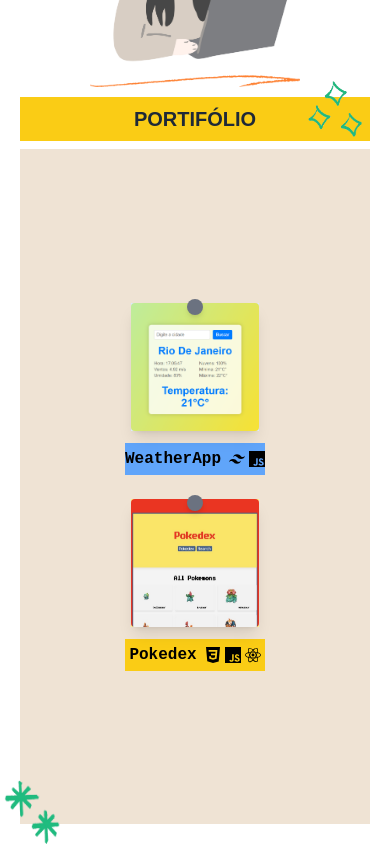
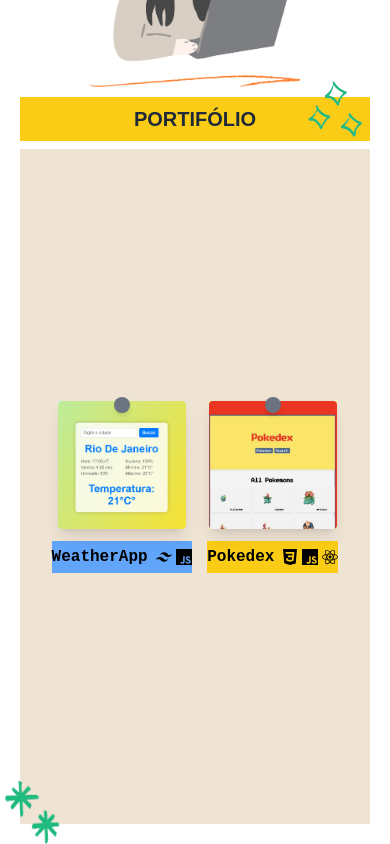
Before and after one commit to andressaagapito/portifolio, a React (Create React App) app: page / in a window 390 px wide. Both pictures are taken after a click on the element "PORTIFÓLIO". Shown: the part 471-1315 px from the top of the page. Built offline with nearby package versions, Linux system fonts and the light colour scheme.

Commit message:
atualizacao responsividade

```diff
--- a/src/components/Portifolio/Portifolio.jsx
+++ b/src/components/Portifolio/Portifolio.jsx
@@ -32,8 +32,7 @@
       </div>
 
       {/* Grid de Cards */}
-      <div className="flex flex-wrap justify-center items-center bg-[#efe3d4] w-full h-[80vh] p-4 overflow-hidden">
-        <div className="grid grid-cols-1 sm:grid-cols-2 lg:grid-cols-3 gap-6 max-w-4xl mx-auto">
+      <div className="flex flex-wrap justify-evenly items-center bg-[#efe3d4] w-full h-[80vh] p-4">
         {/* Cards do Weather App */}
         <Card
           text="WeatherApp"
@@ -52,7 +51,6 @@
           icon={[<SiCss3 />, <SiJavascript />, <SiReact />]}
           link="https://andressaagapito.github.io/pokedex/"
         />
-        </div>
       </div>
     </div>
   );
```
Lines whose indentation alone changed are shown as unchanged.
